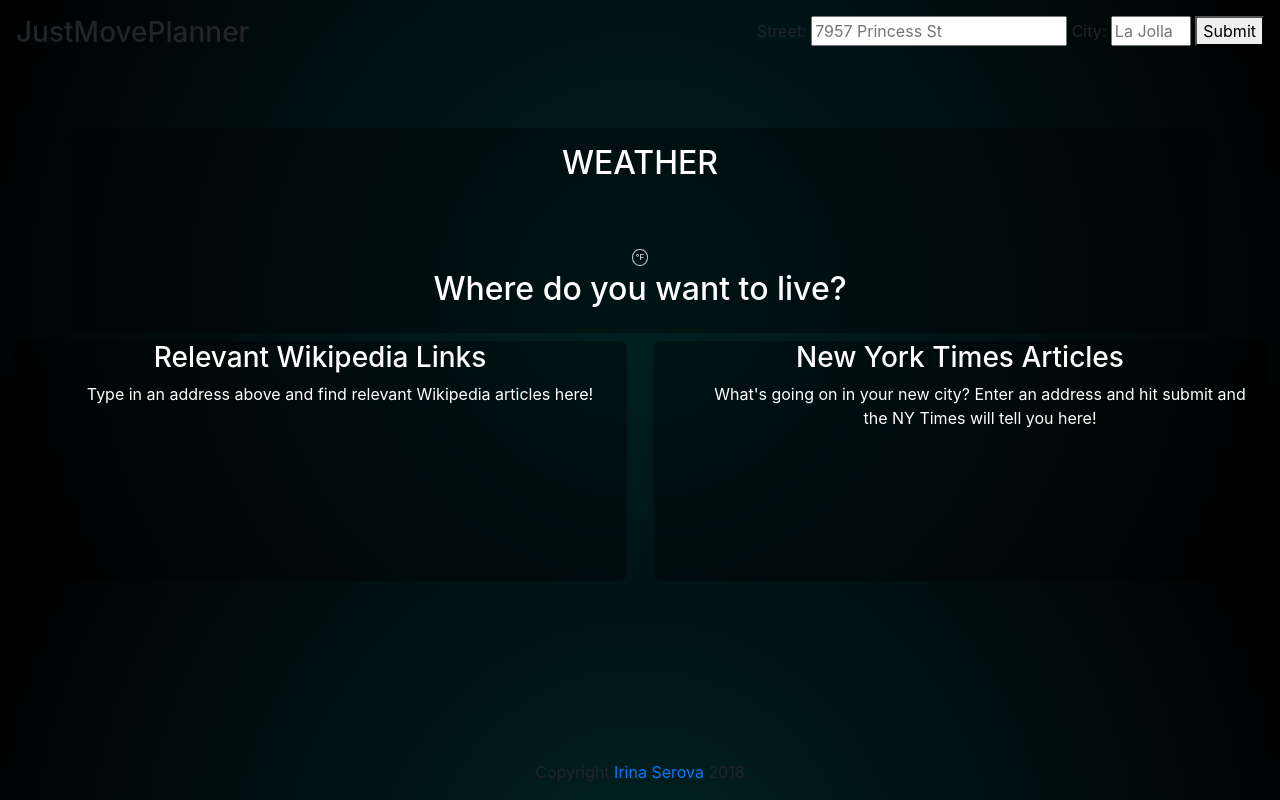
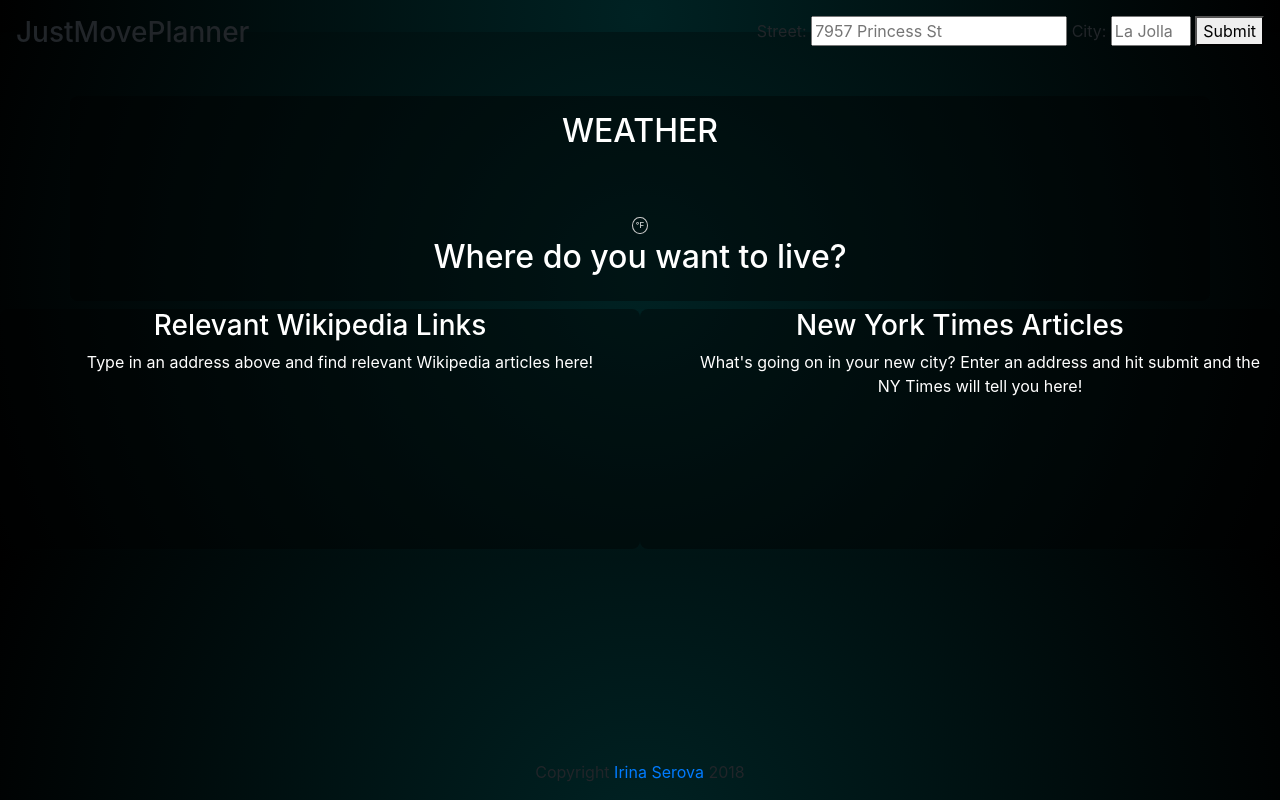
Before and after one commit to IrinaSerova/JustMovePlanner, a plain HTML site: page index.html in a window 1280 px wide. Drawn offline with nearby package versions, Linux system fonts and the light colour scheme.

Commit message:
styling added

```diff
--- a/css/style.css
+++ b/css/style.css
@@ -88,7 +88,7 @@ header {
 	background: rgba(0, 0, 0, 0.4);
 	color: #fff;
 	border-radius: 0.5em;
-	margin: 0.5em 1%;
+	margin: 0.5em 0;
 }
 
 .scroll::-webkit-scrollbar {
@@ -112,9 +112,12 @@ header {
 	background: rgba(255, 0, 0, 0.4);
 }
 
+
+/*
 .col-md-6 {
 	max-width: 48%;
 }
+*/
 
 
 /***************************
--- a/index.html
+++ b/index.html
@@ -10,9 +10,9 @@
 
 <body class="text-center">
 
+	<header>
+		<div class="container-fluid p-3">
 
-	<div class="container-fluid p-3">
-		<header>
 			<h3 class="float-md-left">JustMovePlanner</h3>
 			<div>
 				<form id="form-container" class="form-container float-md-right">
@@ -26,10 +26,10 @@
 
 			</div>
 
-		</header>
-	</div>
 
+		</div>
 
+	</header>
 
 
 	<div id="weather-frame" class="container p-3">
@@ -55,13 +55,13 @@
 	<div class="container-fluid" id="infoBoxes">
 		<div class="row">
 
-			<div class="col-md-6 wikipedia-container scroll">
+			<div class="col-md-6 col-sm-12 wikipedia-container scroll">
 				<h3 id="wikipedia-header">Relevant Wikipedia Links</h3>
 				<ul id="wikipedia-links">Type in an address above and find relevant Wikipedia articles here!</ul>
 			</div>
 
 
-			<div class="col-md-6 nytimes-container scroll">
+			<div class="col-md-6 col-sm-12 nytimes-container scroll">
 				<h3 id="nytimes-header">New York Times Articles</h3>
 				<ul id="nytimes-articles" class="article-list">What's going on in your new city? Enter an address and hit submit and the NY Times will tell you here!</ul>
 			</div>
```
